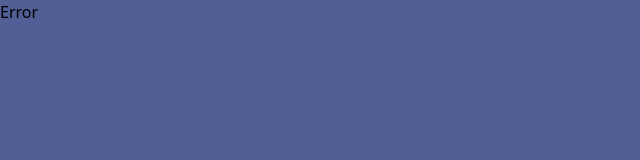
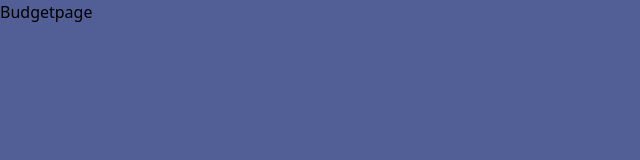
Before and after one commit to flexsible/budgetwise, a React (Vite) app: page /budgets in a window 1280 px wide. Before the commit this address had no page. Shown: the top 160 px of the page, without its empty margins (0-640 px from the left). Built offline with nearby package versions, Linux system fonts and the light colour scheme.

Commit message:
add pages (budget, result, suggest)

```diff
--- /dev/null
+++ b/src/pages/BudgetPage.jsx
@@ -0,0 +1,11 @@
+import React from 'react'
+
+function BudgetPage () {
+  return (
+    <div>
+      Budgetpage
+    </div>
+  )
+}
+
+export default BudgetPage
--- a/src/pages/RegisterPage.jsx
+++ b/src/pages/RegisterPage.jsx
@@ -10,4 +10,3 @@ const RegisterPage = () => {
 }
 
 export default RegisterPage
-RegisterPage
--- /dev/null
+++ b/src/pages/ResultPage.jsx
@@ -0,0 +1,11 @@
+import React from 'react'
+
+function ResultPage () {
+  return (
+    <div>
+      Result
+    </div>
+  )
+}
+
+export default ResultPage
--- /dev/null
+++ b/src/pages/SuggestPage.jsx
@@ -0,0 +1,11 @@
+import React from 'react'
+
+function SuggestPage () {
+  return (
+    <div>
+      Suggest
+    </div>
+  )
+}
+
+export default SuggestPage
--- a/tailwind.config.js
+++ b/tailwind.config.js
@@ -9,7 +9,8 @@ export default {
       backgroundImage: {
         coins: 'url(/Coins.png)',
         shape: 'url(/Shape.png)',
-        line: 'url(/Line.png)'
+        line: 'url(/Line.png)',
+        star: 'url(Star.png)'
       },
       colors: {
         biru: '#515F96',
```
Also changed, not shown: src/routes/router.jsx (+16 -1 lines).
